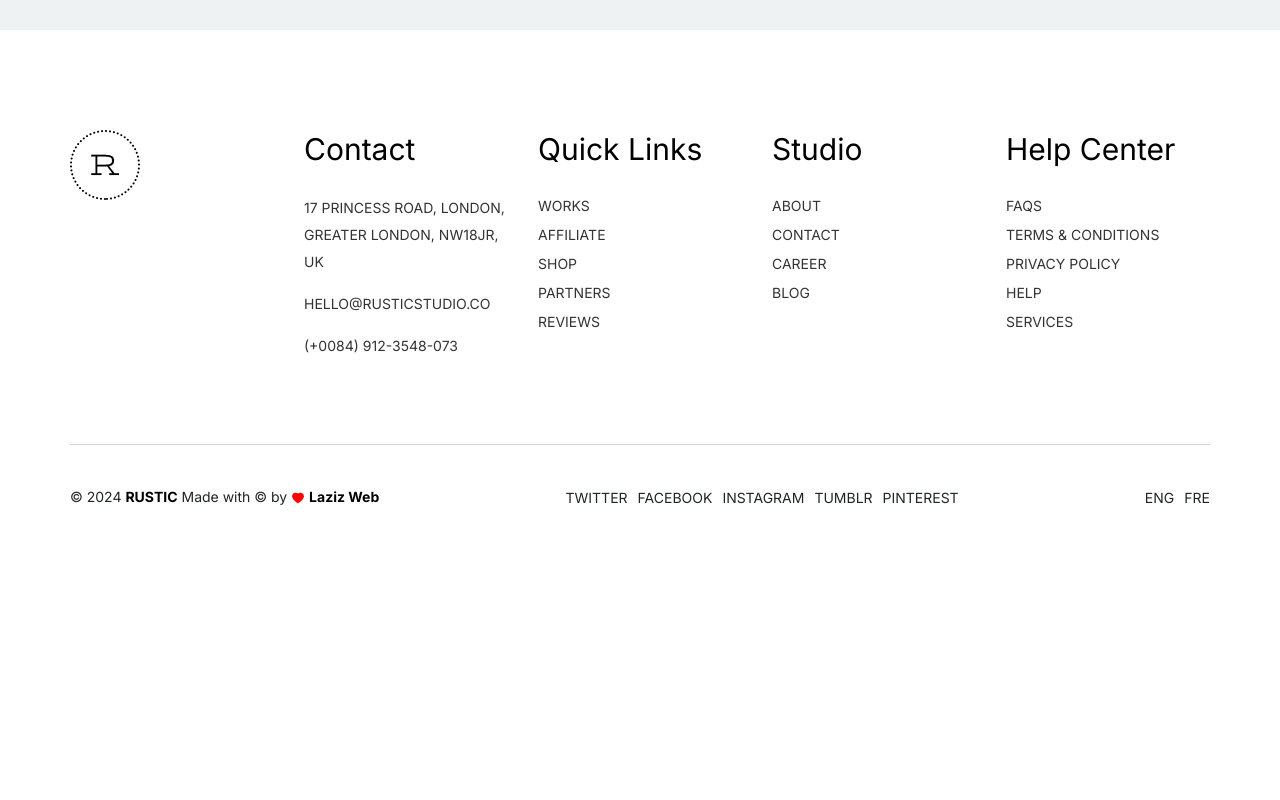
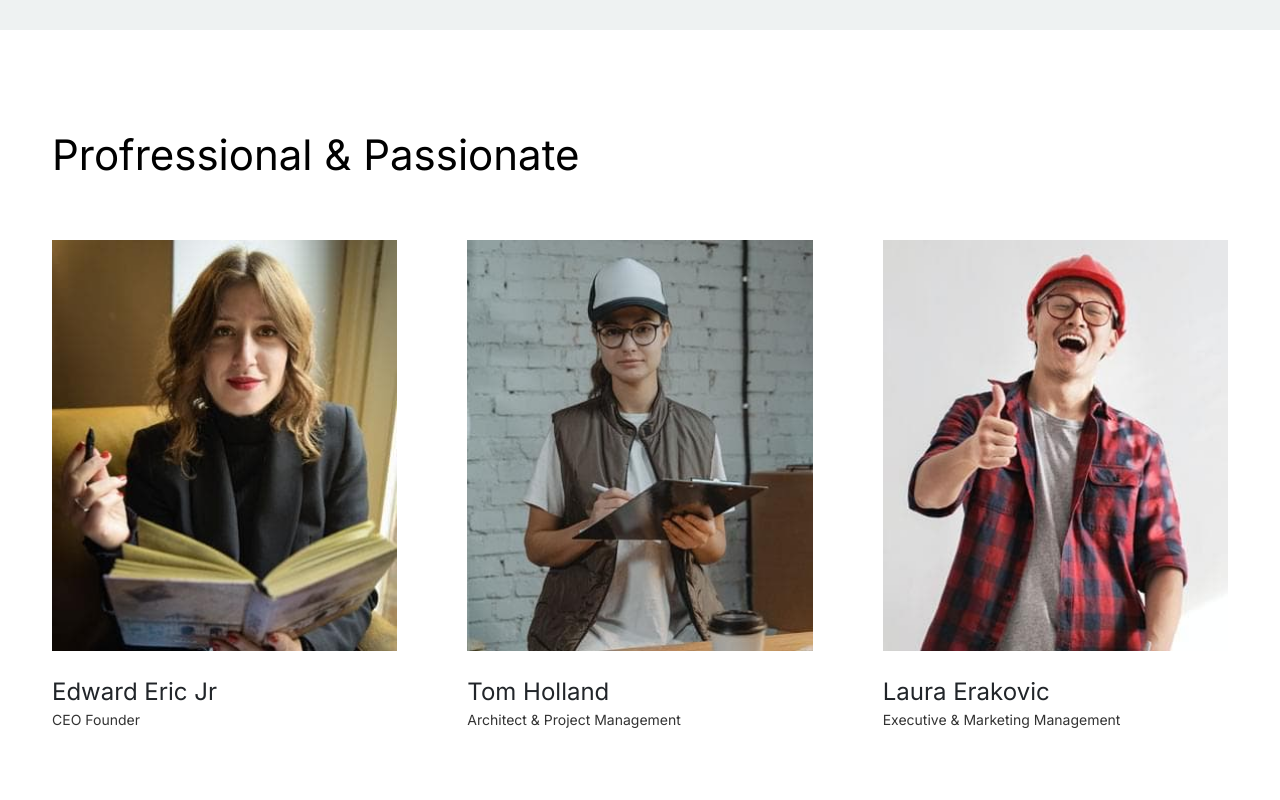
Before and after one commit to lazizjonikromov/rustic, a React (Vite) app: page /about in a window 1280 px wide. Shown: the part 3740-4540 px from the top of the page. Before the commit the page ends 4290 px from the top, so only its background shows below. Built offline with nearby package versions, Linux system fonts and the light colour scheme.

Commit message:
Team Members Section has been implemented

```diff
--- a/src/pages/about-us/AboutUs.jsx
+++ b/src/pages/about-us/AboutUs.jsx
@@ -4,6 +4,7 @@ import AboutHeader from './AboutHeader'
 import About from '../main/About'
 import Services from '../main/Services'
 import Clients from '../main/Clients'
+import Workers from './Workers';
 
 const AboutUs = () => {
   return (
@@ -12,6 +13,7 @@ const AboutUs = () => {
       <About />
       <Services />
       <Clients />
+      <Workers />
     </>
   )
 }
--- /dev/null
+++ b/src/pages/about-us/Workers.jsx
@@ -0,0 +1,112 @@
+import React from "react";
+import Worker1 from "../../assets/about-prof1.jpg";
+import Worker2 from "../../assets/about-prof2.jpg";
+import Worker3 from "../../assets/about-prof3.jpg";
+
+const Workers = () => {
+  return (
+    <div className="workers">
+      <div className="container">
+        <h2 className="title">Profressional & Passionate</h2>
+
+        <div className="workers-info">
+          <div className="worker">
+            <div className="worker-image">
+              <img src={Worker1} alt="" />
+              <ul className="worker-social">
+                <li>
+                  <a href="#">
+                    <i className="bi bi-twitter"></i>
+                  </a>
+                </li>
+                <li>
+                  <a href="#">
+                    <i className="bi bi-facebook"></i>
+                  </a>
+                </li>
+                <li>
+                  <a href="#">
+                    <i className="bi bi-instagram"></i>
+                  </a>
+                </li>
+                <li>
+                  <a href="#">
+                    <i className="bi bi-linkedin"></i>
+                  </a>
+                </li>
+              </ul>
+            </div>
+            <h3>
+              <a href="#">Edward Eric Jr</a>
+            </h3>
+            <span>CEO Founder</span>
+          </div>
+          <div className="worker">
+            <div className="worker-image">
+              <img src={Worker2} alt="" />
+              <ul className="worker-social">
+                <li>
+                  <a href="#">
+                    <i className="bi bi-twitter"></i>
+                  </a>
+                </li>
+                <li>
+                  <a href="#">
+                    <i className="bi bi-facebook"></i>
+                  </a>
+                </li>
+                <li>
+                  <a href="#">
+                    <i className="bi bi-instagram"></i>
+                  </a>
+                </li>
+                <li>
+                  <a href="#">
+                    <i className="bi bi-linkedin"></i>
+                  </a>
+                </li>
+              </ul>
+            </div>
+            <h3>
+              <a href="#">Tom Holland</a>
+            </h3>
+            <span>Architect & Project Management</span>
+          </div>
+          <div className="worker">
+            <div className="worker-image">
+              <img src={Worker3} alt="" />
+              <ul className="worker-social">
+                <li>
+                  <a href="#">
+                    <i className="bi bi-twitter"></i>
+                  </a>
+                </li>
+                <li>
+                  <a href="#">
+                    <i className="bi bi-facebook"></i>
+                  </a>
+                </li>
+                <li>
+                  <a href="#">
+                    <i className="bi bi-instagram"></i>
+                  </a>
+                </li>
+                <li>
+                  <a href="#">
+                    <i className="bi bi-linkedin"></i>
+                  </a>
+                </li>
+              </ul>
+            </div>
+            <h3>
+              <a href="#">Laura Erakovic</a>
+            </h3>
+            <span>Executive & Marketing Management</span>
+          </div>
+        </div>
+      </div>
+    </div>
+  );
+};
+
+export default Workers;
--- a/src/style/about.scss
+++ b/src/style/about.scss
@@ -51,3 +51,107 @@
     }
   }
 }
+
+.workers {
+  padding: 100px 0;
+
+  .workers-info {
+    display: grid;
+    gap: 30px;
+    column-gap: 70px;
+
+    @media screen and (min-width: 480px) {
+      grid-template-columns: repeat(12, minmax(0, 1fr));
+    }
+
+    @media screen and (max-width: 992px) {
+      column-gap: 30px;
+    }
+
+    .worker {
+      grid-column: span 4 / span 4;
+
+      @media screen and (max-width: 767px) {
+        grid-column: span 6 / span 6;
+      }
+
+      &:hover {
+        .worker-social {
+          z-index: 1;
+          transform: translateX(-195px);
+          opacity: 1 !important;
+        }
+      }
+
+      .worker-image {
+        position: relative;
+        cursor: pointer;
+
+        &:before {
+          content: "";
+          opacity: 0;
+          background-color: #000;
+          width: 100%;
+          height: 100%;
+          position: absolute;
+          inset: 0;
+          transition-duration: .5s;
+        }
+
+        &:hover {
+          &:before {
+            opacity: 0.5;
+          }
+        }
+
+        img {
+          max-width: 100%;
+          min-width: 100%;
+          object-fit: cover;
+        }
+
+        .worker-social {
+          display: flex;
+          gap: 20px;
+          position: absolute;
+          z-index: 0;
+          opacity: 0;
+          bottom: 15px;
+          transition-duration: 1s;
+          right: -175px;
+          color: #999;
+          border-radius: 2px;
+          background-color: #fff;
+          padding: 15px !important;
+
+          li {
+            transition-duration: .3s;
+            &:hover {
+              color: #000;
+            }
+          }
+        }
+
+      }
+
+      h3 {
+        margin-top: 25px;
+        font-size: 24px;
+        line-height: 31px;
+
+        a {
+          &:hover {
+            color: #caac6b;
+          }
+        }
+      }
+
+      span {
+        font-size: 14px;
+        line-height: 1.5rem;
+        margin-top: 5px;
+        color: rgb(51, 51, 51);
+      }
+    }
+  }
+}
```
